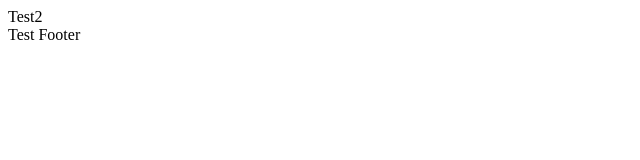
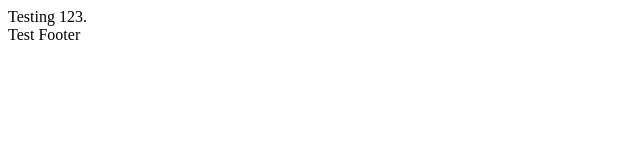
Before and after one commit to AmbientGirl/test, a plain HTML site: page index.html in a window 1280 px wide. Shown: the full height of the page, 0-640 px from the left. Drawn offline with Linux system fonts and the light colour scheme.

Commit message:
Third commit with body text change.

```diff
--- a/index.html
+++ b/index.html
@@ -5,7 +5,7 @@
     <title>Test</title>
   </head>
   <body>
-    Test2
+    Testing 123.
   </body>
   <footer>Test Footer</footer>
   </html>
```
